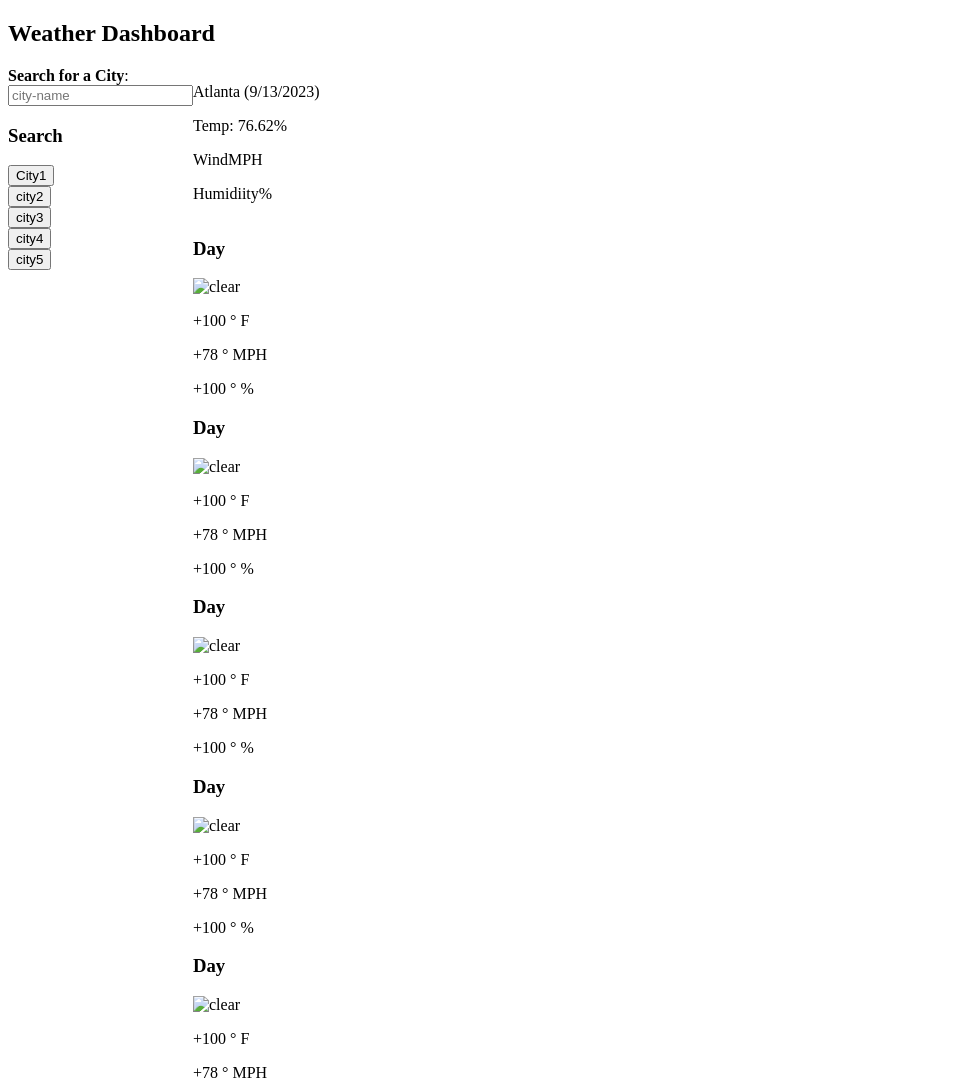
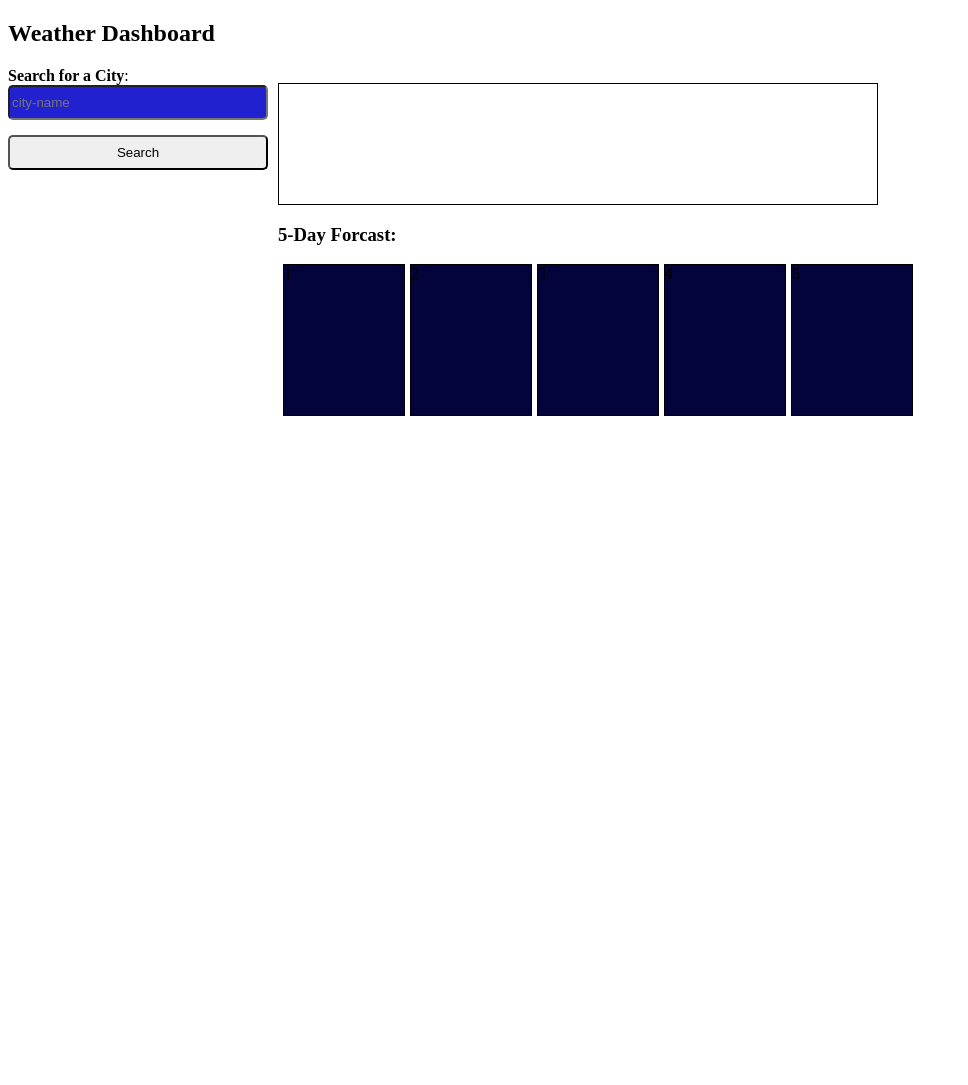
Before and after one commit to Andupa/hw6-weather-dashboard-api, a plain HTML site: page index.html in a window 1280 px wide. Shown: the top 1085 px of the page, without its empty margins (0-968 px from the left). After the commit the page ends 800 px from the top, so only its background shows below. Drawn offline with nearby package versions, Linux system fonts and the light colour scheme.

Commit message:
update on the html, css and javascript files of the project

```diff
--- a/Develop/cs/style.css
+++ b/Develop/cs/style.css
@@ -1,19 +1,61 @@
 
- body{
-    position: relative;
- }
-button{
-    display: block;
-}
-.weather-container{
-    display: flex;
-    left: 300px;
-}
-
-.today-weather{
+body{
     position: relative;
 }
-.forcast{
+ .weather-container{
+    display: flex;
+    position: absolute;
+    gap:20px;
+ }
+
+ #search-box{
+    height: 35px;
+    border-radius: 5px;
+    margin-bottom: 15px;
+    background-color: hwb(240 13% 19%);
+ }
+ .city-button{
+    height: 35px;
+    border-radius: 5px;
+    margin-bottom: 15px;
+ }
+
+ #forcast-container{
+border-top: 100px;
+width: 600px;
+height: 150px;
+position: relative;
+
+ }
+ #days-forcast{
+    display: flex;
     position: absolute;
     flex-direction: row;
-}
+
+
+
+ }
+  #days-forcast div{
+    width: 120px;
+    border: 0.15px solid black;
+     background-color:  #04043d;
+     margin-left: 5px;
+     height: 150px;
+  }
+
+ .weather{
+    height: 400px;
+    width: 250px;
+ }
+
+ button{
+   display: block;
+   width: 260px;
+ }
+ #search-box{
+    width: 260px;
+ }
+ #current-date{
+    border:0.25px solid black;
+    height: 120px;
+ }
--- a/Develop/js/script.js
+++ b/Develop/js/script.js
@@ -0,0 +1,40 @@
+
+var citiesContainer = document.getElementById('city-container');
+var fetchDataButton = document.getElementById('fetch-button');
+var weatherForcast = document.getElementById('5Day-forcast');
+ var searchButton= document.getElementById('search-box');
+ var Today = document.getElementById('date-time');
+ var today = dayjs();
+   $('#currentDay').text(today.format('dddd,MMMM D'));
+function getApi() {
+  var requestUrl = 'https://api.github.com/users?per_page=5';
+
+  fetch(requestUrl)
+    .then(function (response) {
+      return response.json();
+    })
+    .then(function (data) {
+
+      console.log(data);
+      for (var i = 0; i < data.length; i++) {
+
+        var cityName = document.createElement('h3');
+        var cityTemp = document.createElement('p');
+        var cityWind = document.createElement('p');
+        var cityHumid = document.createElement('p');
+
+        cityName.textContent = data[i].main.name;
+        cityTemp.textContent = data[i].main.temp;
+        cityWind.textContent= data[i].wind.speed;
+        cityHumid.textContent= data[i].main.humidity;
+        dateTime.textContent= dayjs();
+
+        citiesContainer.append(cityName);
+
+        weatherForcast.append(cityTemp);
+        cityTemp.append(cityWind);
+        cityHumid.append(cityHumid);
+      }
+    });
+}
+searchButton.addEventListener('click', getApi);
--- a/index.html
+++ b/index.html
@@ -9,77 +9,34 @@
 </head>
 <body>
      <h2 class = "head-class">Weather Dashboard</h2>
+  <div class = "weather-container">
 
-  <div class = "weather-container">
-      <div class="weather"> <b> Search for a City</b>: <br>
-          <input type ="search" class ="search-box" placeholder = "city-name">
-           <div class="city-container">
-              <h3 class="search-city">Search </h3>
-             <div id="city-buttons" class="cities">
-                <button data-language="javascript" class="btn">City1</button>
-                <button data-language="html" class="btn">city2</button>
-                <button data-language="css" class="btn">city3</button>
-                <button data-language="css" class="btn">city4</button>
-                <button data-language="css" class="btn">city5</button>
-              </div>
-            </div>
-       </div>
+        <div class="weather"><b>Search for a City</b>: <br>
+            <input type ="search" id="search-box" placeholder ="city-name" >
+            <button class="city-button">Search</button>
+            <div class="city-container"></div>
+            <div id="city-buttons" class="cities"></div>
+        </div>
 
-       <div class="today-weather">
-             <div class ="details">
-                <p class="day">Atlanta (9/13/2023) <span class = "icon"></span></p>
-                <div class="current-weather">
-                    <p class="humidity-indicator"><span class="humid">Temp: 76.62</span>%</p>
-                    <p class="wind-indicator"><span class ="wind">Wind</span>MPH</p>
-                    <p class="temperature-indicator"><span class="temperature">Humidiity</span>%</p>
-                </div>
-             </div>
+        <div id ="forcast-container">
+         <p id = "current-date"><span id = "date-time"></span> <span id ="icon"></span></p>
+         <h3>5-Day Forcast: <br><span id = "5Day-forcast"></span></h3>
+          <div id = "days-forcast">
+           <div>1</div>
+           <div>2</div>
+           <div>3</div>
+           <div>4</div>
+           <div>5</div>
+        </div>
+  </div>
+  <script src="https://code.jquery.com/jquery-3.4.1.min.js"></script
+  <script
+  src="https://cdn.jsdelivr.net/npm/dayjs@1.11.3/dayjs.min.js"
+  integrity="sha256-iu/zLUB+QgISXBLCW/mcDi/rnf4m4uEDO0wauy76x7U="
+  crossorigin="anonymous"
 
+></script>
 
-       <div class="forcast">
-        <article class="forcast-article">
-            <h3 class="forcast-day">Day</h3>
-            <img src="images/clear/.png" alt="clear" class="forcast-icon">
-            <p class="forcast-temperature"> <span class ="temperature">+100</span> &deg; F</p>
-            <p class="forcast-wind"> <span class ="wind">+78</span> &deg; MPH</p>
-            <p class="forcast-humidity"> <span class ="humidity">+100</span> &deg; %</p>
-        </article>
-
-        <article class="forcast-article">
-                <h3 class="forcast-day">Day</h3>
-                <img src="images/clear/.png"alt="clear" class="forcast-icon">
-                <p class="forcast-temperature"><span class ="temperature">+100</span> &deg; F</p>
-                <p class="forcast-wind"> <span class ="wind">+78</span> &deg; MPH</p>
-                <p class="forcast-humidity"> <span class ="humidity">+100</span> &deg; %</p>
-        </article>
-
-        <article class="forcast-article">
-                <h3 class="forcast-day">Day</h3>
-                <img src="images/clear/.png" alt="clear" class="forcast-icon">
-                <p class="forcast-temperature"><span class ="temperature">+100</span> &deg; F</p>
-                <p class="forcast-wind"> <span class ="wind">+78</span> &deg; MPH</p>
-                <p class="forcast-humidity"> <span class ="humidity">+100</span> &deg; %</p>
-          </article>
-
-          <article class="forcast-article">
-                <h3 class="forcast-day">Day</h3>
-                <img src="images/clear/.png" alt="clear" class="forcast-icon">
-                <p class="forcast-temperature"><span class ="temperature">+100</span> &deg; F</p>
-                <p class="forcast-wind"> <span class ="wind">+78</span> &deg; MPH</p>
-                <p class="forcast-humidity"> <span class ="humidity">+100</span> &deg; %</p>
-         </article>
-
-         <article class="forcast-article">
-                <h3 class="forcast-day">Day</h3>
-                <img src="images/clear/.png" alt=" clear" class="forcast-icon">
-                <p class="forcast-temperature"> <span class ="temperature">+100</span> &deg; F</p>
-                <p class="forcast-wind"> <span class ="wind">+78</span> &deg; MPH</p>
-                <p class="forcast-humidity"> <span class ="humidity">+100</span> &deg; %</p>
-          </article>
-       </div>
-      </div>
-
-  </div>
     <script src="/Develop/js/script.js"></script>
 </body>
 </html>
```
